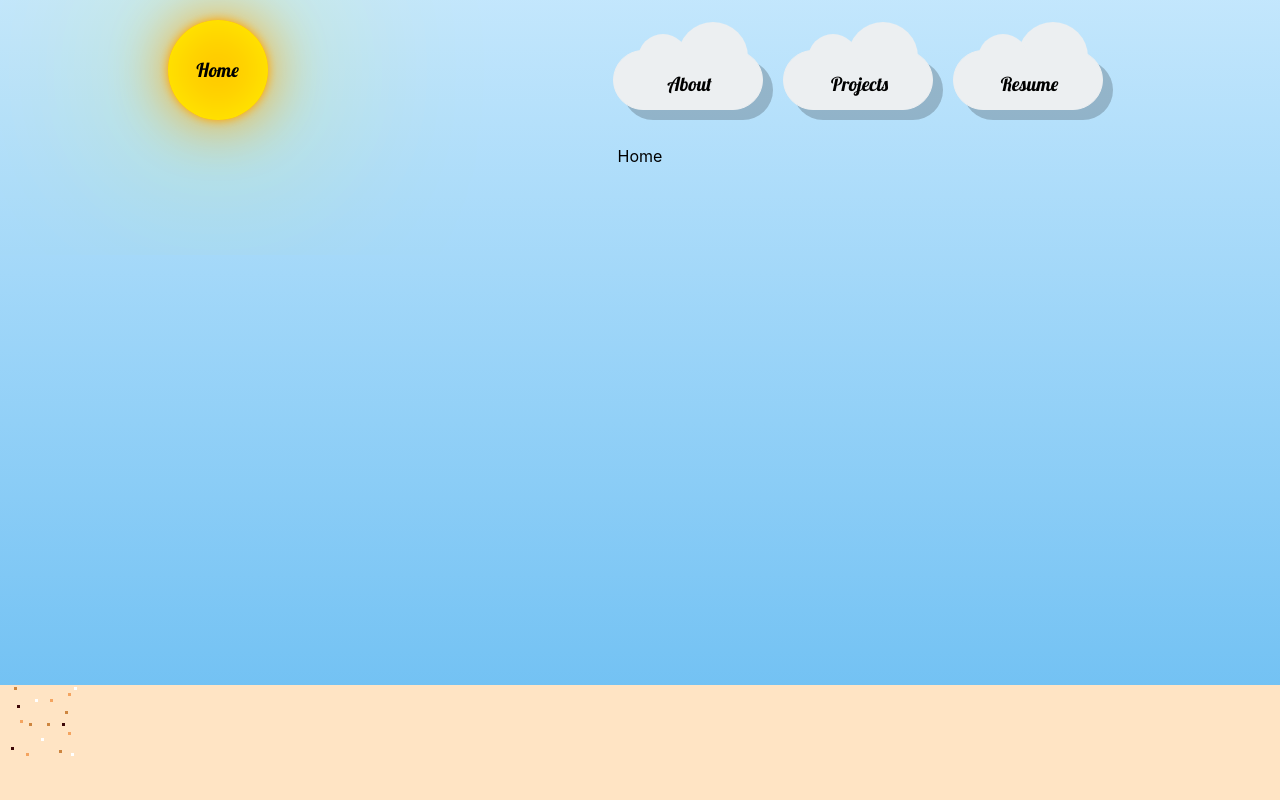
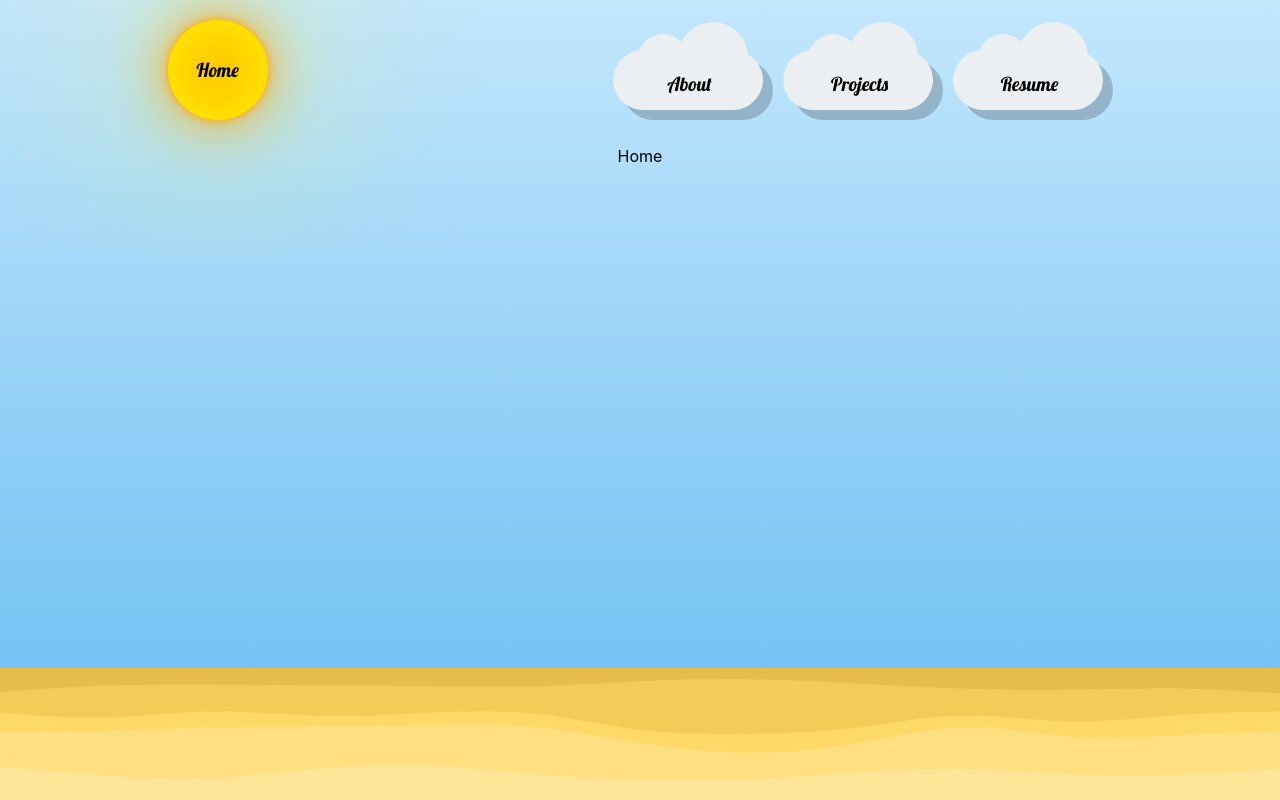
Before and after one commit to rebekah-zhou/myPortfolio2022, a React (Create React App) app: page / in a window 1280 px wide. Built offline with nearby package versions, Linux system fonts and the light colour scheme.

Commit message:
sand svg image

```diff
--- a/src/App.css
+++ b/src/App.css
@@ -1,31 +1,3 @@
-#bottom-bar {
-  background-color: bisque;
-  width: 100vw;
-  height: 15vh;
-  /* background-image:
-    radial-gradient(brown 25%, transparent 25%),
-    radial-gradient(#A67C49 25%, transparent 25%),
-    radial-gradient(#d2691e 25%, transparent 25%),
-    radial-gradient(#f4a460 25%, transparent 25%),
-    radial-gradient(#F2D2BD 25%, transparent 25%),
-    radial-gradient(#EADDCA 25%, transparent 25%),
-    radial-gradient(#DAA06D 25%, transparent 25%),
-    radial-gradient(#F5DEB3 25%, transparent 25%),
-    radial-gradient(#f4a460 25%, transparent 25%),
-    radial-gradient(#F5DEB3 25%, transparent 25%);
-  background-position:
-    0 0,
-    10px 20px,
-    25px 7px,
-    35px 17px,
-    5px 17px,
-    0px 35px,
-    10px 35px,
-    25px 25px,
-    30px 40px,
-    15px 48px;
-  background-size: 7px 8px; */
-}
 
 /* need to repeat */
 .pixelart {
--- a/src/App.js
+++ b/src/App.js
@@ -2,6 +2,7 @@ import './App.css';
 import TopBar from './Components/TopBar/TopBar';
 import MainDisplay from './Components/MainDisplay/MainDisplay';
 import { useState } from 'react'
+import BottomBar from './Components/BottomBar/BottomBar';
 
 function App() {
   const [pageToDisplay, setPageToDisplay] = useState("Home")
@@ -10,7 +11,8 @@ function App() {
     <div id='app'>
       <TopBar onCloudClick={setPageToDisplay} onSunClick={setPageToDisplay}/>
       <MainDisplay pageToDisplay={pageToDisplay}/>
-      <div id='bottom-bar'><div className='pixelart'></div></div>
+      {/* <div id='bottom-bar'><div className='pixelart'></div></div> */}
+      <BottomBar />
     </div>
   );
 }
--- a/src/Components/BottomBar/BottomBar.css
+++ b/src/Components/BottomBar/BottomBar.css
@@ -1,5 +1,9 @@
 #bottom-bar {
-    background-color: rgba(200, 98, 0, 0.7);
     width: 100vw;
-    height: 12%;
+    background-color: #FFE598;
 }
+
+.sand {
+    width: 100vw;
+    height: 16vh;
+}
--- a/src/Components/BottomBar/BottomBar.jsx
+++ b/src/Components/BottomBar/BottomBar.jsx
@@ -1,9 +1,12 @@
 import React from 'react'
 import './BottomBar.css'
+import {ReactComponent as Sand} from './sand.svg'
 
 function BottomBar() {
   return (
-    <div id='bottom-bar'></div>
+    <div id='bottom-bar'>
+      <Sand className='sand'/>
+    </div>
   )
 }
 
--- a/src/Components/TopBar/CloudButtons.jsx
+++ b/src/Components/TopBar/CloudButtons.jsx
@@ -10,7 +10,6 @@ function CloudButtons({ onCloudClick, name }) {
   return (
     <button
       onClick={handleCloudClick}
-      activeClass='active-cloud'
       className="cloud-button"
       type='button'>
       <p className='cloud-p'>{name}</p>
```
Also changed, not shown: src/Components/BottomBar/sand.svg (added).
